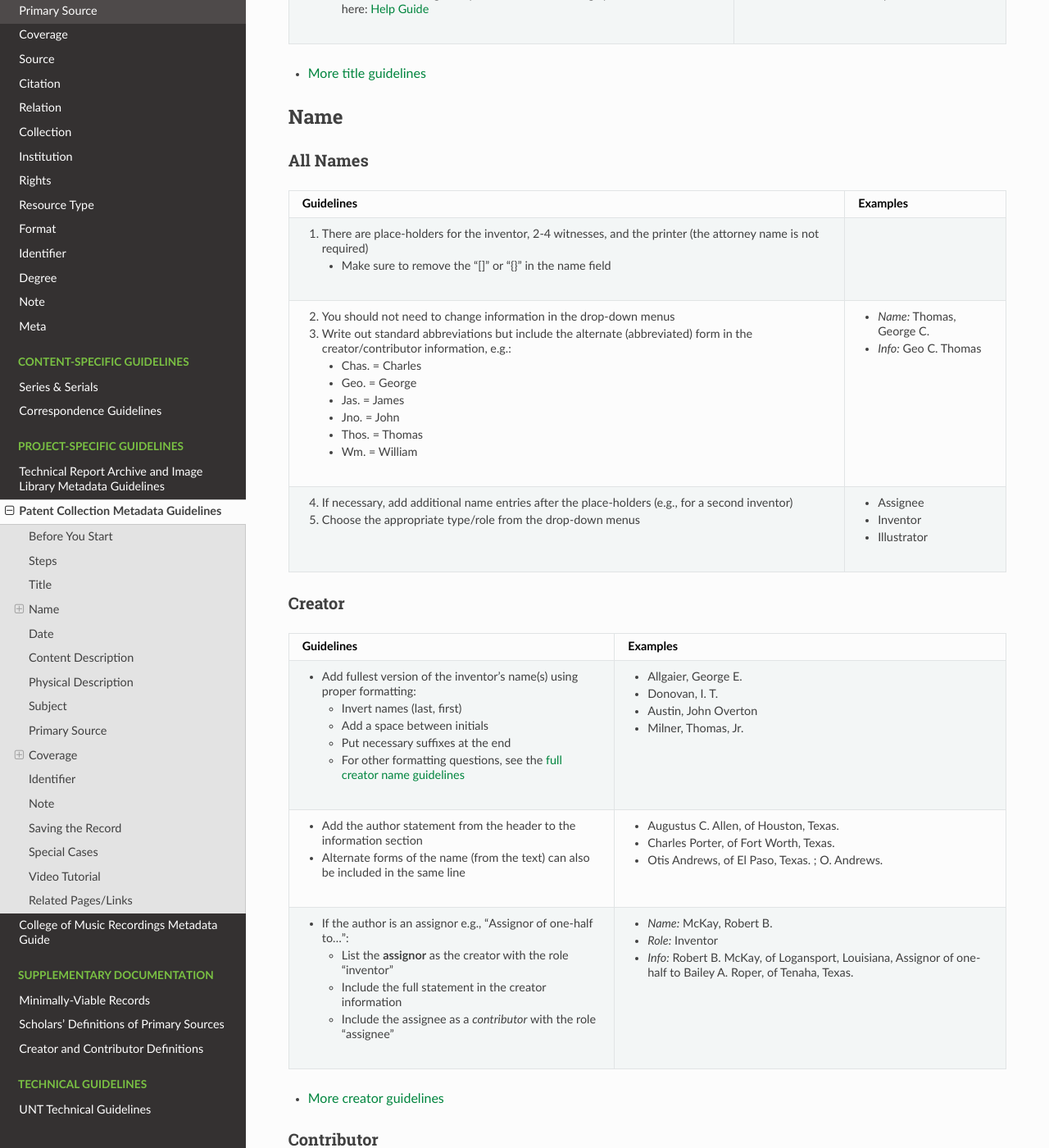
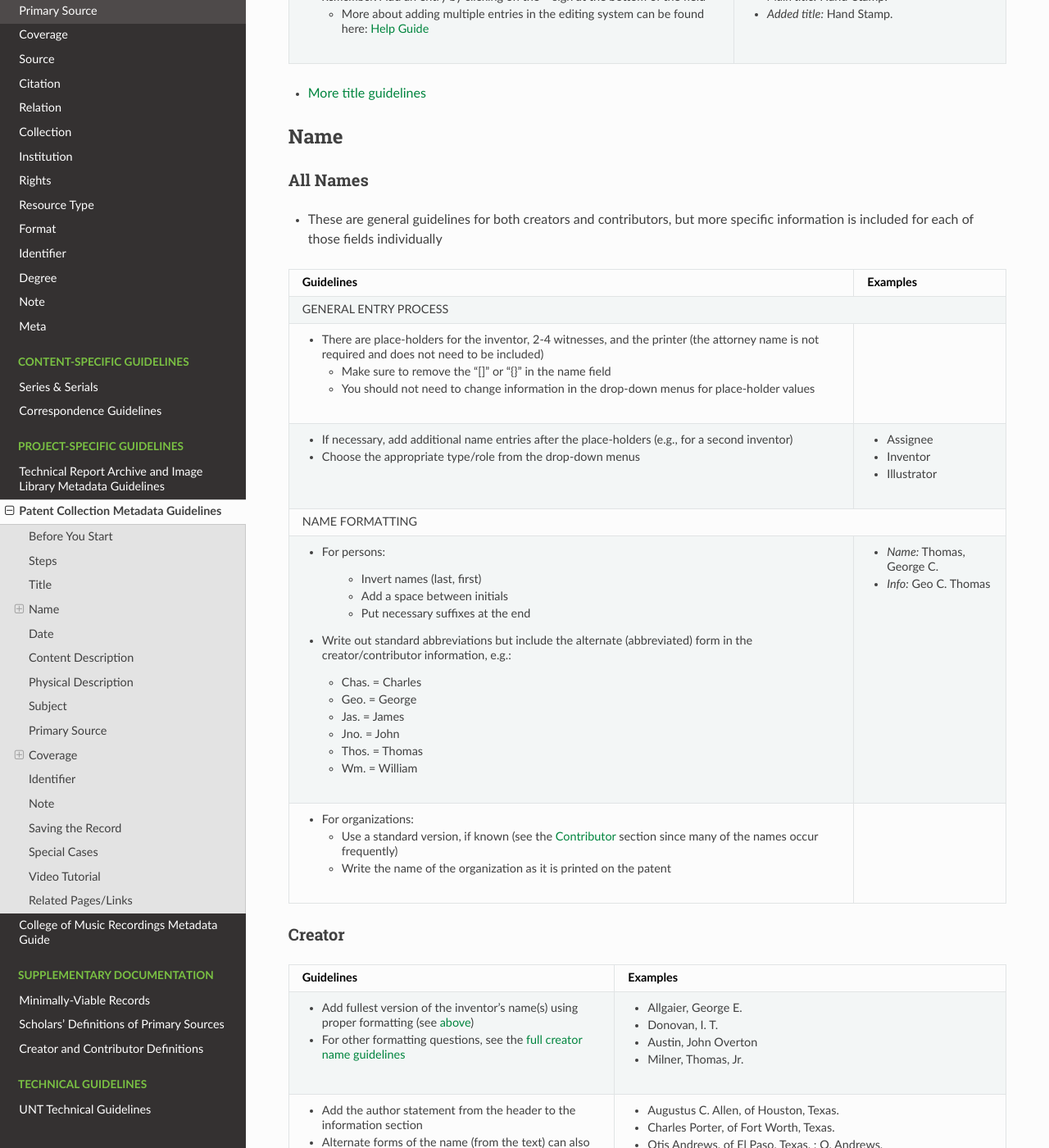
Before and after one commit to unt-libraries/untl-metadata-documentation, a Sphinx documentation site: the page built from docs/guides/patent.rst, in a window 1280 px wide and 1400 px high, scrolled down 1568 px. Shown: the whole window at 82% size. Built offline with Sphinx 7.4.7 and the Read the Docs theme 2.0.0, drawn with Linux system fonts in a browser that asks for light colours; some of the changed text lies outside the part shown.

Commit message:
Update patent.rst
Minor formatting fixes; some updates/rearranging text.

```diff
--- a/docs/guides/patent.rst
+++ b/docs/guides/patent.rst
@@ -5,8 +5,10 @@ Patent Collection Metadata Guidelines
 Before You Start
 ================
 
-1.  **`Sign into the editing system <https://edit.texashistory.unt.edu/>`_**
-    (**Remember:** username is first initial and last name)
+1.  **Sign in** to the `editing system <https://edit.texashistory.unt.edu/>`_
+
+    -   **Remember:** username is first initial and last name
+
 2.  Choose a record that has not been edited by clicking on the
     title/thumbnail
 
@@ -17,13 +19,13 @@ Before You Start
     -   Do not choose a record labeled "SKIP" in the title -- these
         records have known problems or special considerations
 
-3.  In the item record, click on the thumbnail (upper-right side of the
-    screen) to see all of the pages
+3.  In the item summary click "View Item" or in the record, click on the
+    thumbnail (upper-right side of the screen) to see all of the pages
 
     -   Skim the pages of the patent to make sure that there are no
         problems (e.g., all of the pages are included and the
         text/illustrations match)
-    -   Double-check that the inventor (or an assignee) is from Texas by
+    -   Double-check that the inventor (*or a personal assignee*) is from Texas by
         looking at the statement near the top of the text, where the
         inventor and patent title are listed
     -   If you find any of these problems (before or after you start),
@@ -40,7 +42,7 @@ Steps
 
     -   You can view the pages by clicking on the thumbnail in the
         record
-    -   It may be helpful to compare the instructions to the examples
+    -   It may be helpful to look at the example values
         to verify formatting
     -   There is a :ref:`video tutorial <patent-tutorial>` at the bottom of the page if you
         would like to see an example record from start to finish
@@ -113,21 +115,38 @@ Name
 
 All Names
 ---------
+-   These are general guidelines for both creators and contributors, but more
+    specific information is included for each of those fields individually
 
 +---------------------------------------------------------------+-------------------------------------------+
 |**Guidelines**                                                 |**Examples**                               |
 +===============================================================+===========================================+
-|1.  There are place-holders for the inventor, 2-4 witnesses,   |                                           |
-|    and the printer (the attorney name is not required)        |                                           |
+|GENERAL ENTRY PROCESS                                                                                      |
++---------------------------------------------------------------+-------------------------------------------+
+|-   There are place-holders for the inventor, 2-4 witnesses,   |                                           |
+|    and the printer (the attorney name is not required and does|                                           |
+|    not need to be included)                                   |                                           |
 |                                                               |                                           |
 |    -   Make sure to remove the "\[\]" or "\{\}" in the name   |                                           |
 |        field                                                  |                                           |
+|    -   You should not need to change information in the       |                                           |
+|        drop-down menus for place-holder values                |                                           |
 +---------------------------------------------------------------+-------------------------------------------+
-|2.  You should not need to change information in the drop-down |-  *Name:* Thomas, George C.               |
-|    menus                                                      |                                           |
-|3.  Write out standard abbreviations but include the alternate |-  *Info:* Geo C. Thomas                   |
+|-   If necessary, add additional name entries after the        |-  Assignee                                |
+|    place-holders (e.g., for a second inventor)                |-  Inventor                                |
+|-   Choose the appropriate type/role from the drop-down menus  |-  Illustrator                             |
++---------------------------------------------------------------+-------------------------------------------+
+|NAME FORMATTING                                                                                            |
++---------------------------------------------------------------+-------------------------------------------+
+|-  For persons:                                                |                                           |
+|                                                               |                                           |
+|    -   Invert names (last, first)                             |                                           |
+|    -   Add a space between initials                           |                                           |
+|    -   Put necessary suffixes at the end                      |                                           |
+|                                                               |                                           |
+|-   Write out standard abbreviations but include the alternate |-  *Name:* Thomas, George C.               |
 |    (abbreviated) form in the creator/contributor information, |                                           |
-|    e.g.:                                                      |                                           |
+|    e.g.:                                                      |-  *Info:* Geo C. Thomas                   |
 |                                                               |                                           |
 |    -   Chas. = Charles                                        |                                           |
 |    -   Geo. = George                                          |                                           |
@@ -136,9 +155,13 @@ All Names
 |    -   Thos. = Thomas                                         |                                           |
 |    -   Wm. = William                                          |                                           |
 +---------------------------------------------------------------+-------------------------------------------+
-|4.  If necessary, add additional name entries after the        |-  Assignee                                |
-|    place-holders (e.g., for a second inventor)                |-  Inventor                                |
-|5.  Choose the appropriate type/role from the drop-down menus  |-  Illustrator                             |
+|-  For organizations:                                          |                                           |
+|                                                               |                                           |
+|   -   Use a standard version, if known                        |                                           |
+|       (see the :ref:`Contributor <patent-contributor>` section|                                           |
+|       since many of the names occur frequently)               |                                           |
+|   -   Write the name of the organization as it is printed on  |                                           |
+|       the patent                                              |                                           |
 +---------------------------------------------------------------+-------------------------------------------+
 
 
@@ -151,13 +174,9 @@ Creator
 |**Guidelines**                                                 |**Examples**                               |
 +===============================================================+===========================================+
 |-   Add fullest version of the inventor's name(s) using proper |-   Allgaier, George E.                    |
-|    formatting:                                                |-   Donovan, I. T.                         |
-|                                                               |-   Austin, John Overton                   |
-|    -   Invert names (last, first)                             |-   Milner, Thomas, Jr.                    |
-|    -   Add a space between initials                           |                                           |
-|    -   Put necessary suffixes at the end                      |                                           |
-|    -   For other formatting questions, see the :doc:`full     |                                           |
-|        creator name guidelines </fields/creator>`             |                                           |
+|    formatting (see :ref:`above <patent-names>`)               |-   Donovan, I. T.                         |
+|-   For other formatting questions, see the :doc:`full creator |-   Austin, John Overton                   |
+|    name guidelines </fields/creator>`                         |-   Milner, Thomas, Jr.                    |
 +---------------------------------------------------------------+-------------------------------------------+
 |-   Add the author statement from the header to the information|-   Augustus C. Allen, of Houston, Texas.  |
 |    section                                                    |-   Charles Porter, of Fort Worth, Texas.  |
@@ -186,7 +205,7 @@ Contributor
 +===================================================================+===========================================+
 |-   Add the two witnesses who are listed at the end of the text    |-   Hollinghead, John S.                   |
 |-   Use the same formatting as creator names (see also:            |-   Northen, Mary Eva                      |
-|    :doc:`full contributor name guidelines </fields/contributor>`  |                                           |
+|    :doc:`full contributor name guidelines </fields/contributor>`) |                                           |
 +-------------------------------------------------------------------+-------------------------------------------+
 |-   Different witnesses may have signed the illustration (if       |-   *Name:* Osgood, R. F.                  |
 |    present)                                                       |                                           |
@@ -326,25 +344,25 @@ Physical Description
 |                               |                               |                               |                               |paginated text pages : text has            |
 |                               |                               |                               |                               |illustrations ; 23 cm. tall)*              |
 +-------------------------------+-------------------------------+-------------------------------+-------------------------------+-------------------------------------------+
-|Variations                                                                                                                                                                 |
+|*Variations*                                                                                                                                                               |
 +-------------------------------+-------------------------------+-------------------------------+-------------------------------+-------------------------------------------+
-|remove if no illustrations     |            --                 |remove if no illustrations     |               --              |2 p. ; 23 cm.                              |
+|remove if no illustrations     |             --                |remove if no illustrations     |               --              |2 p. ; 23 cm.                              |
 |                               |                               |                               |                               +-------------------------------------------+
 |                               |                               |                               |                               |*(2 paginated text pages with no           |
 |                               |                               |                               |                               |illustrations ; 23 cm. tall)*              |
 +-------------------------------+-------------------------------+-------------------------------+-------------------------------+-------------------------------------------+
-|no brackets if numbered        |                               |               --              |               --              |3 sheets, 3 p. : ill ; 23 cm.              |
-|                               |                               |                               |                               +-------------------------------------------+
+|no brackets if illustrations   |             --                |               --              |               --              |3 sheets, 3 p. : ill ; 23 cm.              |
+|are numbered                   |                               |                               |                               +-------------------------------------------+
 |                               |                               |                               |                               |*(3 paginated illustration pages labeled   |
 |                               |                               |                               |                               |"sheet 1-3", 3 paginated text pages : text |
 |                               |                               |                               |                               |has illustrations ; 23 cm. tall)*          |
 +-------------------------------+-------------------------------+-------------------------------+-------------------------------+-------------------------------------------+
-|                               |use brackets if un-numbered    |               --              |               --              |[1] p. ; 23 cm.                            |
+|            --                 |use brackets if un-numbered    |               --              |               --              |[1] p. ; 23 cm.                            |
 |                               |                               |                               |                               +-------------------------------------------+
 |                               |                               |                               |                               |*(1 unpaginated text page with no          |
 |                               |                               |                               |                               |illustrations ; 23 cm. tall)*              |
-+-------------------------------+-------------------------------+-------------------------------+-------------------------------+-------------------------------------------+
-|                               |                               |                               |                               |[2] p. : ill. ; 23 cm.                     |
++-------------------------------+                               +-------------------------------+-------------------------------+-------------------------------------------+
+|            --                 |                               |               --              |               --              |[2] p. : ill. ; 23 cm.                     |
 |                               |                               |                               |                               +-------------------------------------------+
 |                               |                               |                               |                               |*(1 unpaginated illustration and 1         |
 |                               |                               |                               |                               |unpaginated text page : text has           |
@@ -362,7 +380,7 @@ Subject
 |**Guidelines**                                                 |**Examples**                               |
 +===============================================================+===========================================+
 |The general terms that are pre-populated in the records may    |                                           |
-|remain, but you should add at least 1-2 more specific subjects |                                           |
+|remain, but you should add at least 1-2 more-specific subjects |                                           |
 |for locating the particular patent                             |                                           |
 +---------------------------------------------------------------+-------------------------------------------+
 |UNTL-BS  (University of North Texas Libraries Browse Subjects                                              |
@@ -481,10 +499,10 @@ Note
 |-   Display notes are used only when there is information that |-   "Application filed June 9, 1890. Serial|
 |    does not fit in another field                              |    No. 354, 853. (No model.)"             |
 |-   **Quote** any special statements from the top of the text  |-   "Application filed January 17, 1885.   |
-|    that is not documented elsewehre(e.g., for other dates or  |    (No model.)"                           |
+|    that is not documented elsewhere (e.g., for other dates or |    (No model.)"                           |
 |    notes)                                                     |-   "Application filed May 20, 1913, Serial|
-|                                                               |    No. 768,815. Renewed January 19, 1915. |
-|                                                               |    Serial No. 3,170."                     |
+|-   A note is not necessary if all information/dates are       |    No. 768,815. Renewed January 19, 1915. |
+|    documented in other parts of the record                    |    Serial No. 3,170."                     |
 +---------------------------------------------------------------+-------------------------------------------+
 
 *   :doc:`More note guidelines </fields/note>`
```
Also changed, not shown: other parts of docs/guides/patent.rst (+7 -8 lines).
